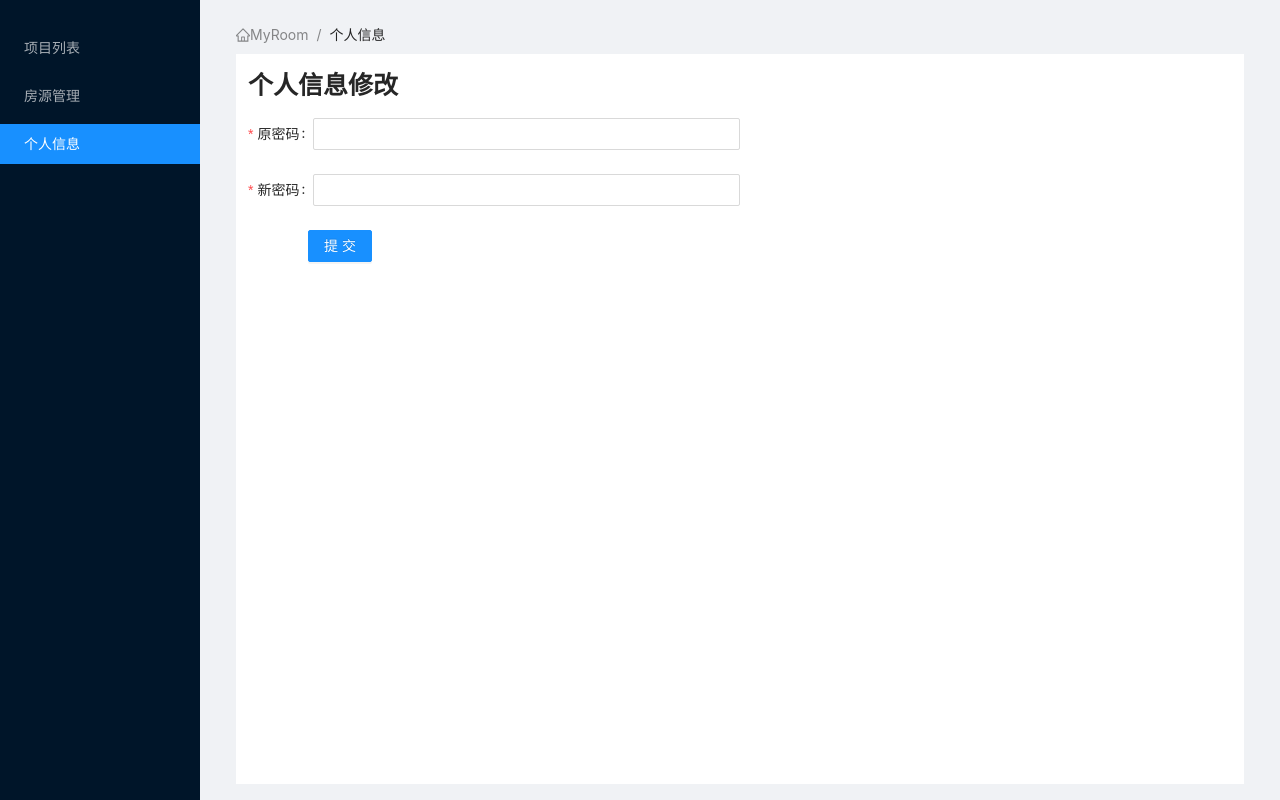
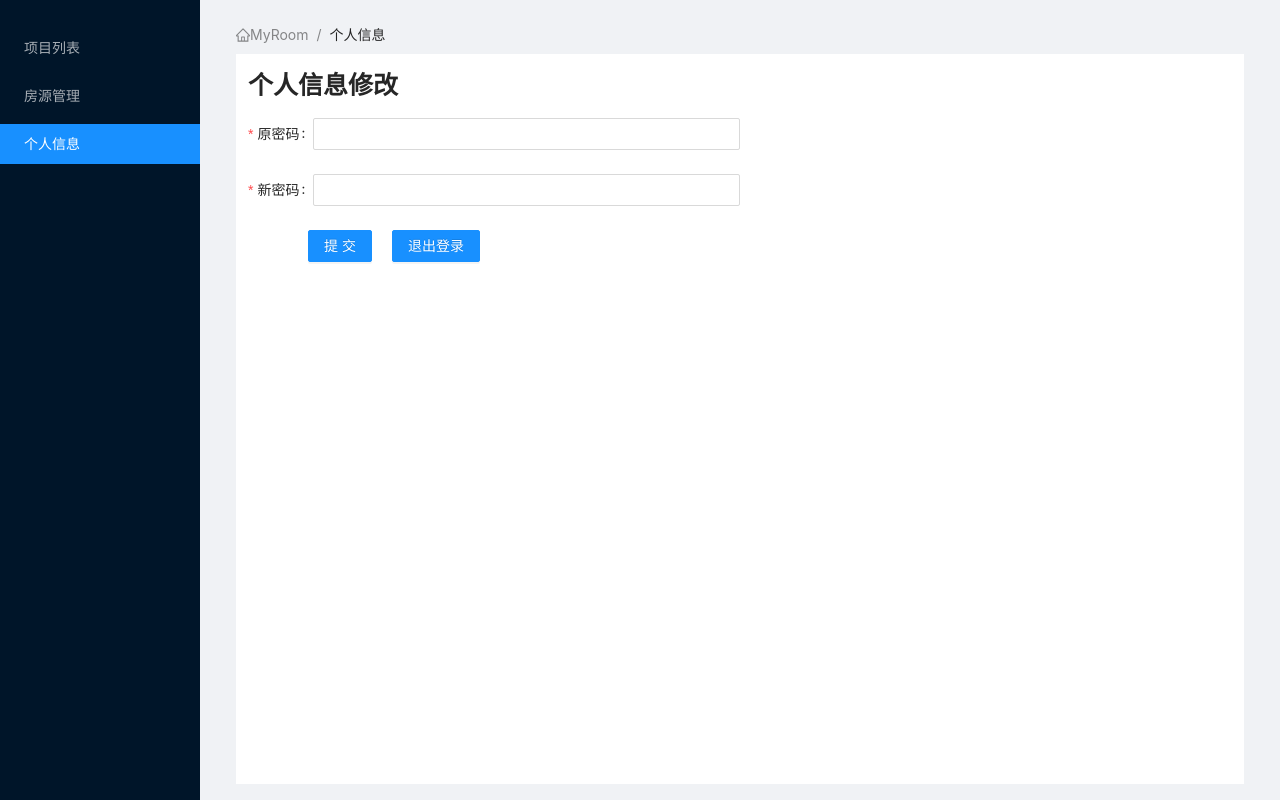
Before and after one commit to MyRoom-Bytedance/MyRoom-Admin, a React (Create React App) app: page /admin/user in a window 1280 px wide. Built offline with nearby package versions, Linux system fonts and the light colour scheme.

Commit message:
feat: 登出

```diff
--- a/src/pages/UserHome/index.tsx
+++ b/src/pages/UserHome/index.tsx
@@ -2,11 +2,12 @@ import React, { createRef } from 'react';
 import { UserUpdate } from 'service/user';
 import { Form, Input, Button, message } from 'antd';
 import type { FormInstance } from 'antd/es/form';
+import { useNavigate } from 'react-router';
 const FormItem = Form.Item;
 
 export const UserHome = React.memo(() => {
   const formRef = createRef<FormInstance>();
-
+  const navigator = useNavigate();
 
   return (
     <div>
@@ -46,6 +47,16 @@ export const UserHome = React.memo(() => {
           >
             提交
           </Button>
+          <Button
+            type="primary"
+            style={{ marginLeft: 20, }}
+            onClick={() => {
+              localStorage.setItem('access_token', '');
+              navigator('/login');
+            }}
+          >
+            退出登录
+          </Button>
         </FormItem>
       </Form>
     </div>
```
